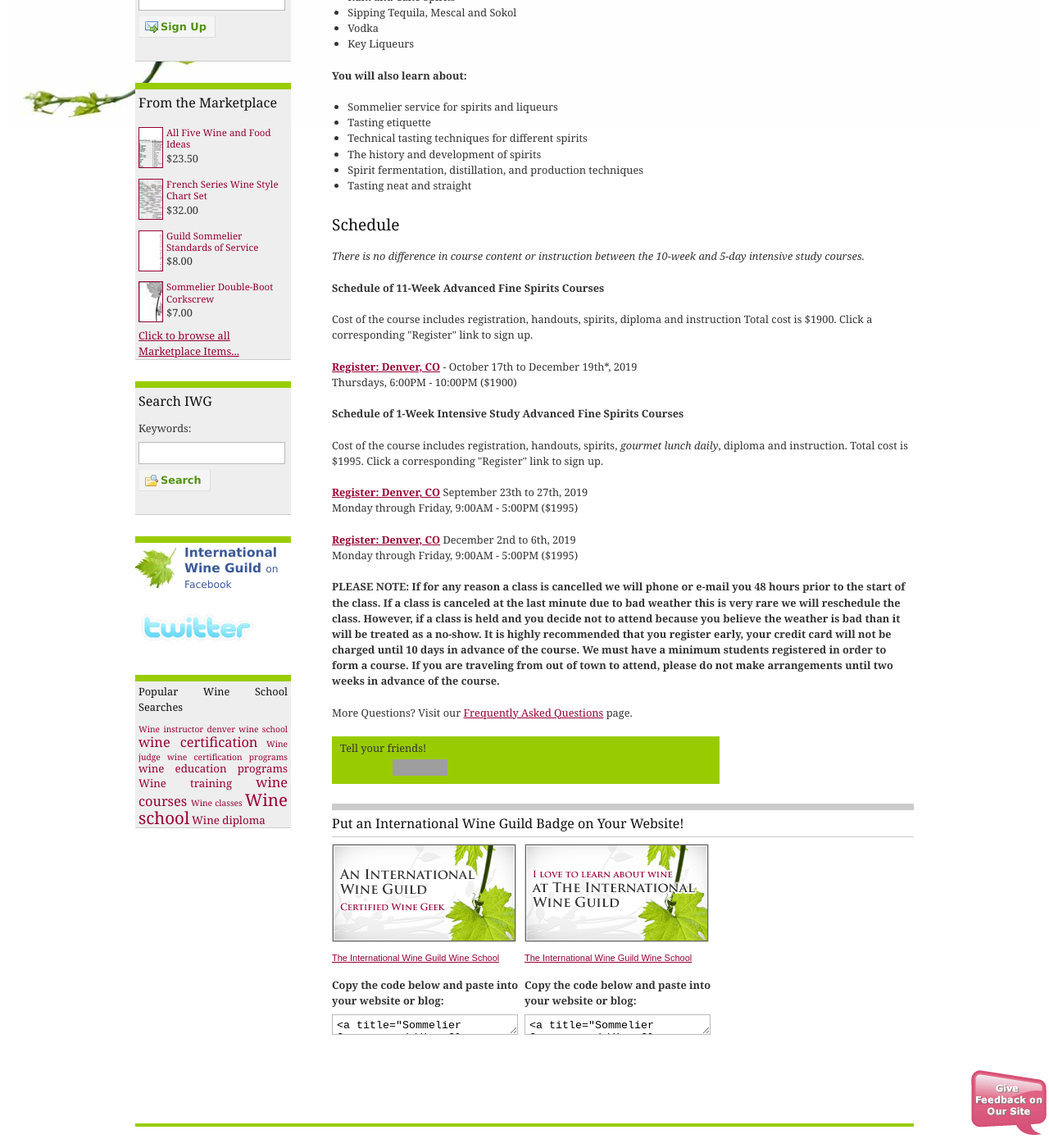
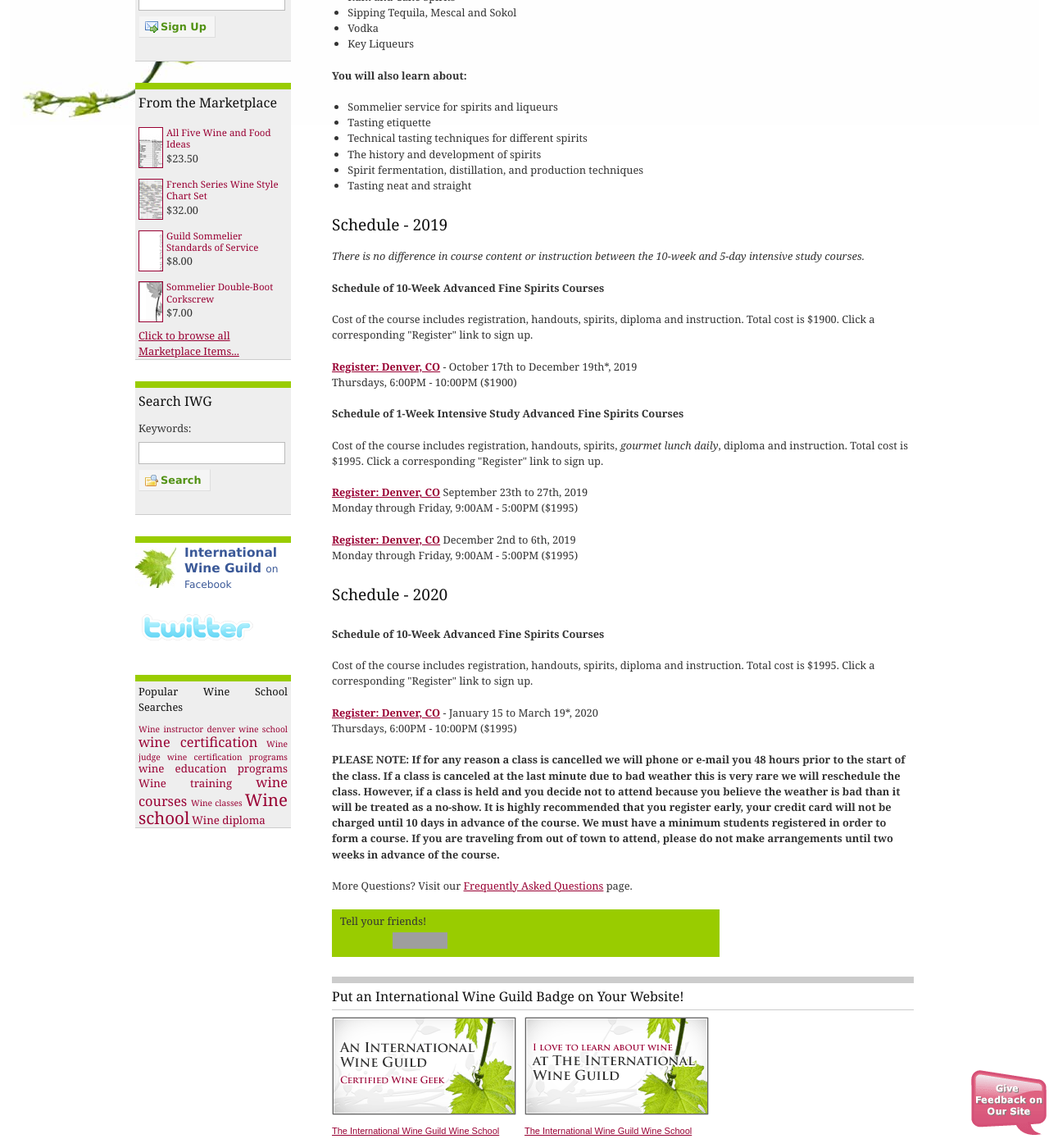
Before and after one commit to CKDev/internationalwineguild.com, a Jekyll site: the page built from images/advanced-fine-spirits.html, in a window 1280 px wide and 1400 px high, scrolled down 828 px. Shown: the whole window at 82% size. Built offline with Jekyll 4.4.1, drawn with Linux system fonts in a browser that asks for light colours; a script that is not in the unit is left out; comment, search, counter and statistics services are not loaded; grey boxes are pictures that could not be loaded.

Commit message:
Update advanced-fine-spirits.html

```diff
--- a/images/advanced-fine-spirits.html
+++ b/images/advanced-fine-spirits.html
@@ -38,17 +38,17 @@
   <li>Spirit fermentation, distillation, and production techniques</li>
   <li>Tasting neat and straight</li>
 </ul>
-<h3>Schedule&nbsp;</h3>
+<h3>Schedule - 2019&nbsp;</h3>
 <p>
   <em
     >There is no difference in course content or instruction between the 10-week
     and 5-day intensive study courses.</em
   >
 </p>
-<p><strong>Schedule of 11-Week Advanced Fine Spirits Courses</strong></p>
+<p><strong>Schedule of 10-Week Advanced Fine Spirits Courses</strong></p>
 <p>
   Cost of the course includes registration, handouts, spirits, diploma and
-  instruction Total cost is $1900. Click a corresponding "Register" link to sign
+  instruction. Total cost is $1900. Click a corresponding "Register" link to sign
   up.&nbsp;
 </p>
 <p>
@@ -88,6 +88,25 @@
   December 2nd to 6th, 2019<br />
   Monday through Friday, 9:00AM - 5:00PM ($1995)
 </p>
+
+<h3>Schedule - 2020&nbsp;</h3>
+<p>
+  <p><strong>Schedule of 10-Week Advanced Fine Spirits Courses</strong></p>
+<p>
+  Cost of the course includes registration, handouts, spirits, diploma and
+  instruction. Total cost is $1995. Click a corresponding "Register" link to sign
+  up.&nbsp;
+</p>
+
+<p>
+  <a
+    href="http://ww4.aitsafe.com/cf/add.cfm?userid=6714687&amp;product=Advanced+Fine+Spirits+Course PM+Denver++-++01/15-03/19+2020&amp;price=1995&amp;return=www.internationalwineguild.com/Advanced-Fine-Spirits-registration"
+    class="ga-track"
+    ><strong>Register: Denver, CO</strong></a>
+  - January 15 to March 19*, 2020<br />
+  Thursdays, 6:00PM - 10:00PM ($1995)
+</p>
+
 <p>
   <strong
     >PLEASE NOTE: If for any reason a class is cancelled we will phone or e-mail
```
